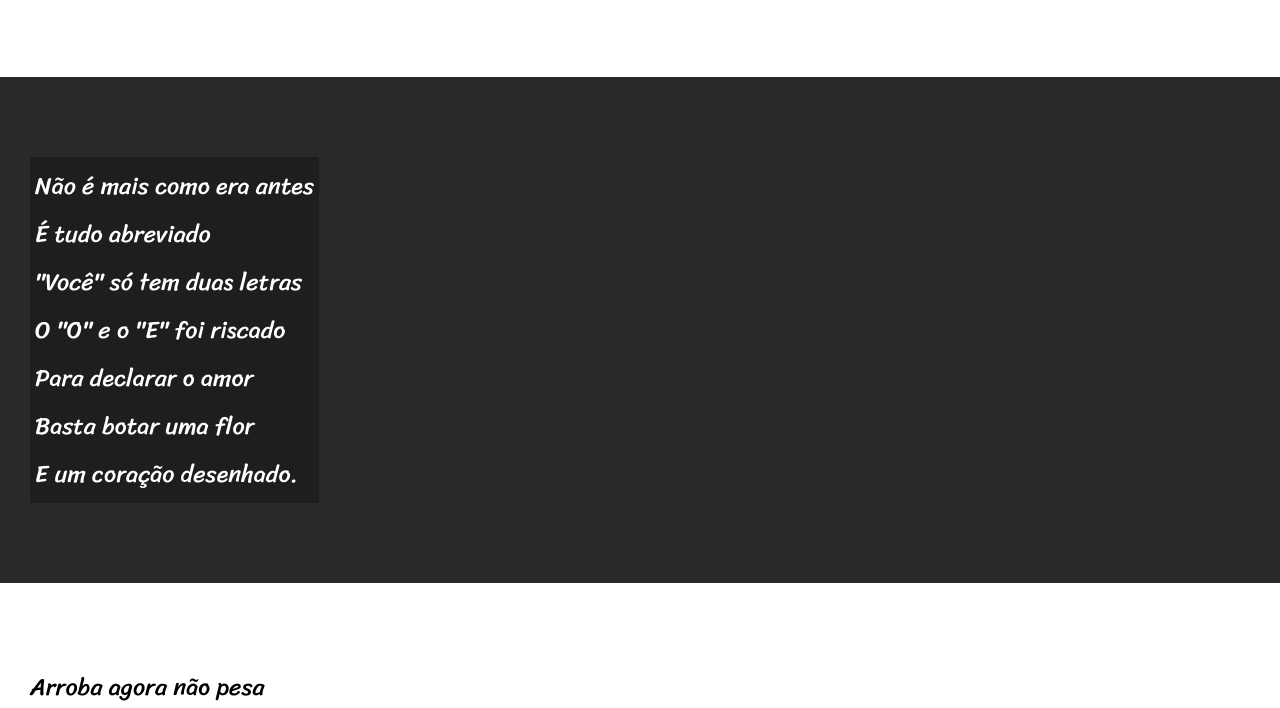
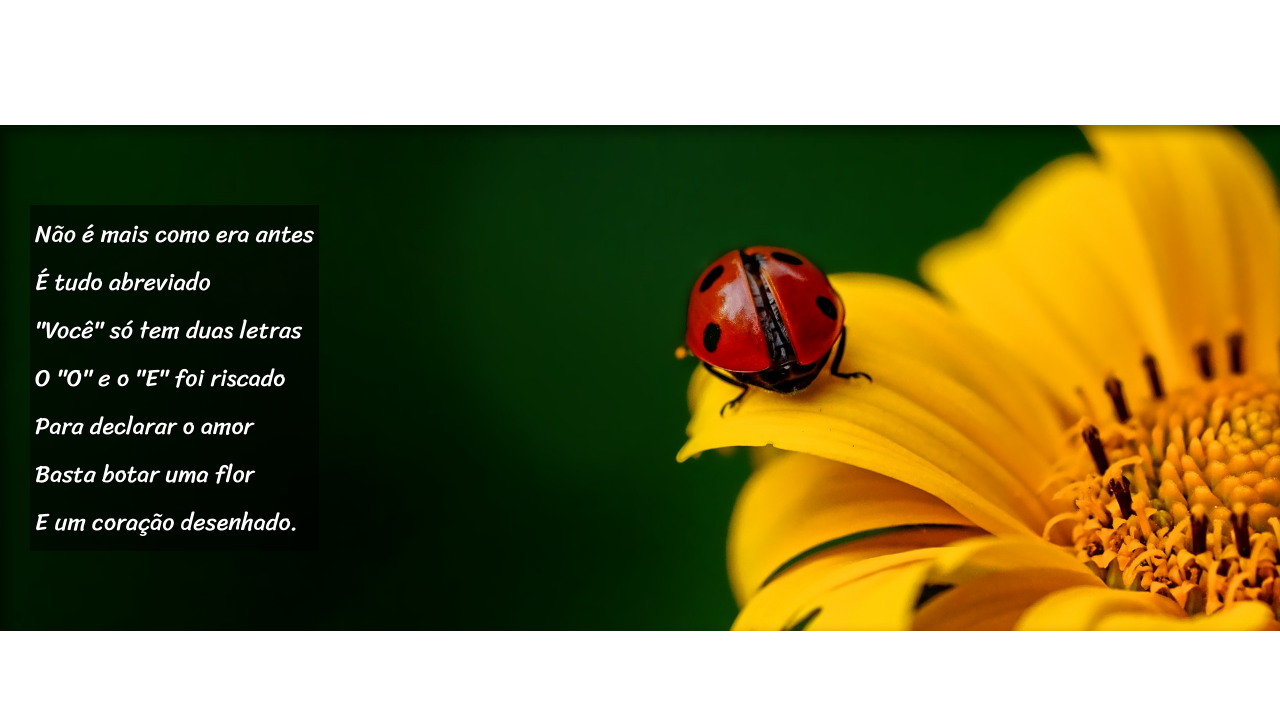
Before and after one commit to JustGustavo/html-css, a plain HTML site: page Treinos/Desafios/d012/index.html in a window 1280 px wide. Shown: the part 617-1325 px from the top of the page. Drawn offline with Linux system fonts and the light colour scheme.

Commit message:
Editei os Estilos & finalizei o parallax simples que aprendemos

```diff
--- a/Treinos/Desafios/d012/estilo/style.css
+++ b/Treinos/Desafios/d012/estilo/style.css
@@ -53,6 +53,9 @@ section {
     line-height: 2em;
     padding-left: 30px;
 }
+section p {
+    padding-bottom: 2em ;
+}
 section.normal {
     background: white;
     color: black;
@@ -60,11 +63,27 @@ section.normal {
 section.fundo-imagem {
     background-color: rgb(42, 40, 40);
     color: white;
+    box-shadow: inset 6px 6px 13px rgba(0, 0, 0, 0.473);
+    background-size: cover;
+    background-attachment: fixed;
+
 }
 section.fundo-imagem > p {
     display: inline-block;
     padding: 5px;
-    background-color: rgba(0, 0, 0, 0.276);
+    background-color: rgba(0, 0, 0, 0.514);
+    text-shadow: 1px 1px 0px rgba(0, 0, 0, 0.652);
+
+}
+section#img01 {
+    background-image: url(../imagens/background001.jpg);
+    background-position: right center;
+
+
+}
+section#img02 {
+    background-image: url(../imagens/background002.jpg);
+
 
 }
 footer {
--- a/Treinos/Desafios/d012/index.html
+++ b/Treinos/Desafios/d012/index.html
@@ -25,7 +25,7 @@
     </section>
 
 
-    <section class="fundo-imagem">
+    <section class="fundo-imagem" id="img01">
         <p>
             Não é mais como era antes <br>
             É tudo abreviado <br>
@@ -61,7 +61,7 @@
     </section>
 
 
-    <section class="fundo-imagem">
+    <section class="fundo-imagem" id="img02">
         <p>
             Tenho saudade das cartas <br>
             Escritas com a própria mão <br>
```
